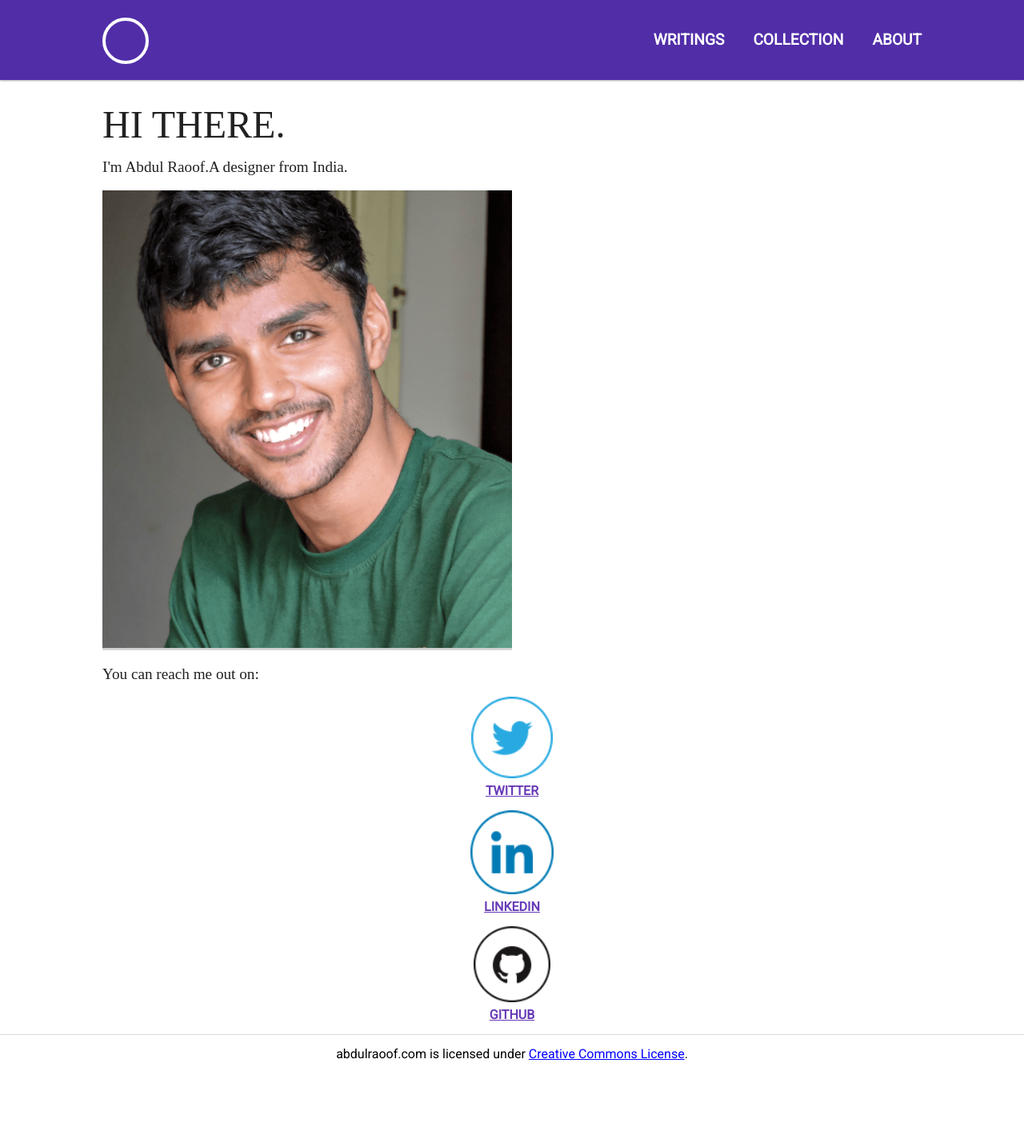
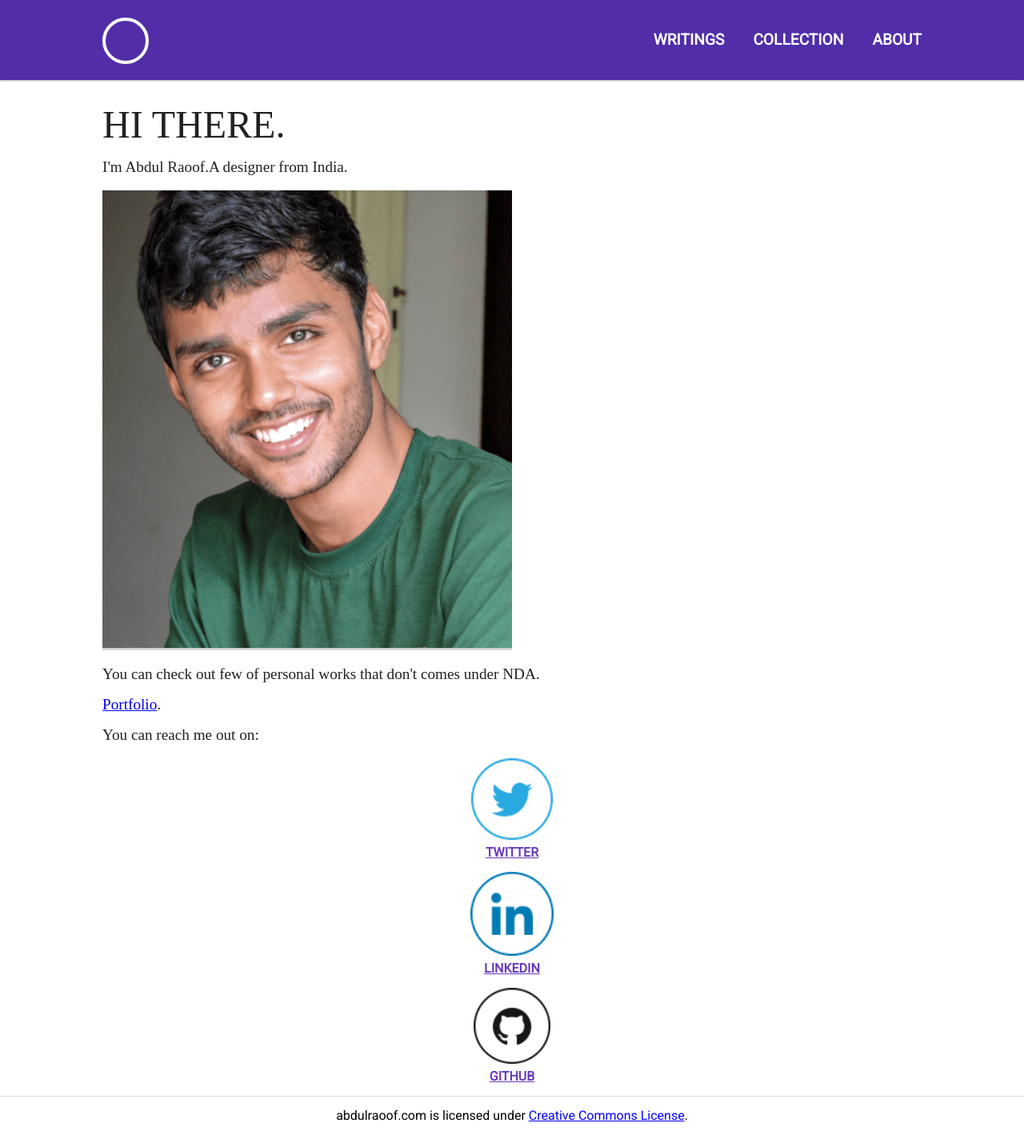
Before and after one commit to abdulraoof/abdulraoof.github.io, a Jekyll site: the page built from about.html, in a window 1280 px wide. Shown: the whole page at 80% size. Built offline with Jekyll 4.4.1, drawn with Linux system fonts in a browser that asks for light colours; nearby versions of some CDN libraries; some web fonts are replaced; before the commit the page ends 1342 px from its top, so only the background shows below that.

Commit message:
added portfolio again

```diff
--- a/about.html
+++ b/about.html
@@ -10,6 +10,8 @@ layout: default
         I'm Abdul Raoof.A designer from India.
     </p>
     <img src="assets/images/iam.png" id="me">
+    <p>You can check out few of personal works that don't comes under NDA.</p>
+    <p><a href="assets/files/Portfolio.pdf">Portfolio</a>.</p>
     <p>You can reach me out on:</p>
     <div id="reach_out">
         <ul>
```
